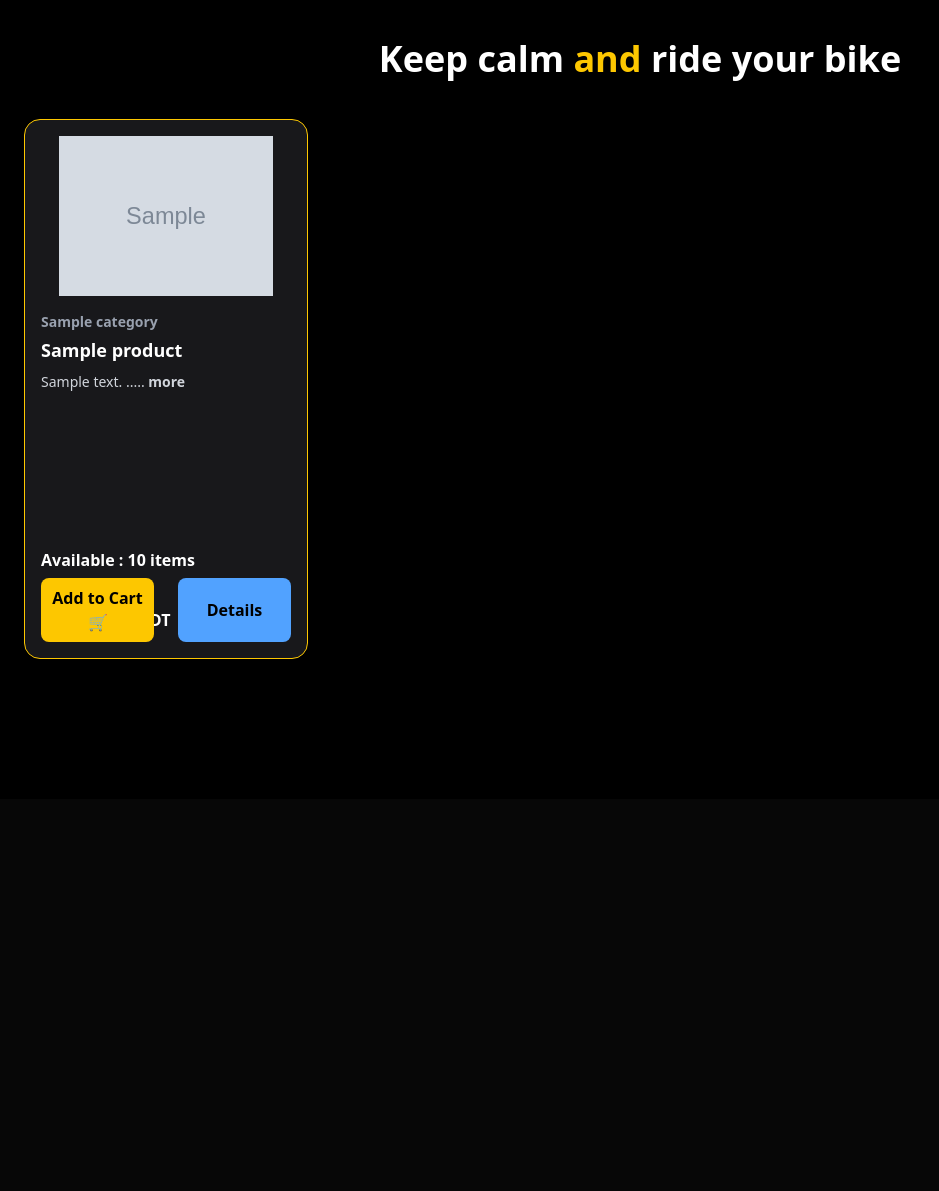
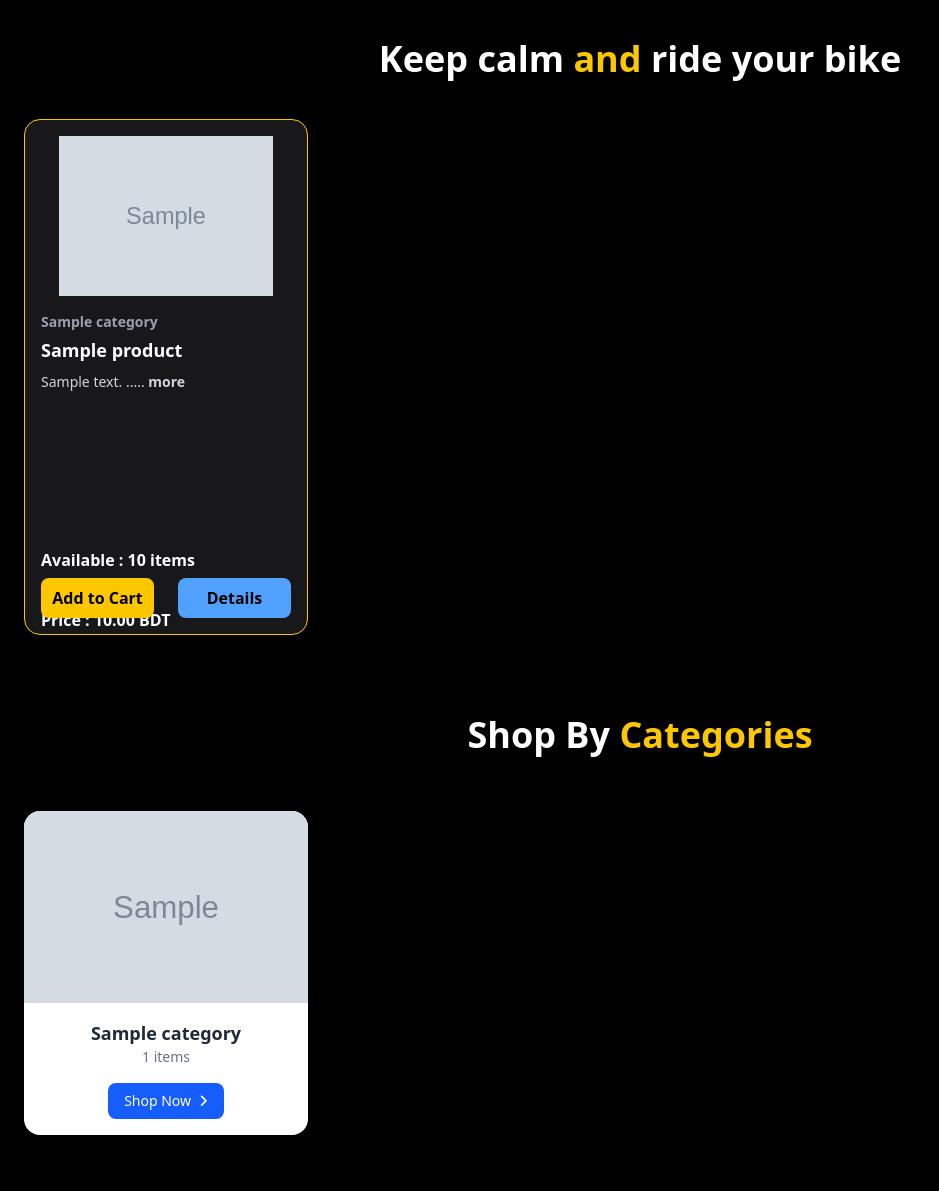
Before and after one commit to iahiaimon/Django__E-Commrece-Site, a Django app: page / in a window 1280 px wide. Shown: the part 449-1640 px from the top of the page, without its empty margins (0-939 px from the left). Before the commit the page ends 1108 px from the top, so only its background shows below. Run offline with Django 5.2, Linux system fonts and the light colour scheme; tables that the repository leaves empty hold one stand-in row (values such as "Sample post"); grey boxes marked "Sample" are stand-in pictures.

Commit message:
Uploading

```diff
--- a/accounts/templates/base.html
+++ b/accounts/templates/base.html
@@ -13,6 +13,10 @@
     <script src="https://cdn.jsdelivr.net/npm/@tailwindcss/browser@4"></script>
 
     <script src="https://unpkg.com/flowbite@latest/dist/flowbite.min.js"></script>
+
+    <link rel="stylesheet" href="https://cdnjs.cloudflare.com/ajax/libs/font-awesome/6.7.2/css/all.min.css"
+        integrity="sha512-Evv84Mr4kqVGRNSgIGL/F/aIDqQb7xQ2vcrdIwxfjThSH8CSR7PBEakCr51Ck+w+/U6swU2Im1vVX0SVk9ABhg=="
+        crossorigin="anonymous" referrerpolicy="no-referrer" />
 
 </head>
 
@@ -46,7 +50,9 @@
 
                             <li>
                                 <a class="text-gray-500 transition hover:text-gray-500/75 dark:text-white dark:hover:text-white/75"
-                                    href="#">
+                                    href="#" type="button" data-drawer-target="drawer-right-example"
+                                    data-drawer-show="drawer-right-example" data-drawer-placement="right"
+                                    aria-controls="drawer-right-example">
                                     Cart
                                 </a>
                             </li>
@@ -95,6 +101,51 @@
                 </div>
             </div>
         </div>
+
+
+
+        <!-- Cart View Sidebar -->
+
+        <div id="drawer-right-example"
+            class="fixed top-0 right-0 z-40 h-screen p-4 overflow-y-auto transition-transform translate-x-full bg-white w-80 dark:bg-gray-800"
+            tabindex="-1" aria-labelledby="drawer-right-label">
+            <h5 id="drawer-right-label"
+                class="inline-flex items-center mb-4 text-base font-semibold text-gray-500 dark:text-gray-400"><svg
+                    class="w-4 h-4 me-2.5" aria-hidden="true" xmlns="http://www.w3.org/2000/svg" fill="currentColor"
+                    viewBox="0 0 20 20">
+                    <path
+                        d="M10 .5a9.5 9.5 0 1 0 9.5 9.5A9.51 9.51 0 0 0 10 .5ZM9.5 4a1.5 1.5 0 1 1 0 3 1.5 1.5 0 0 1 0-3ZM12 15H8a1 1 0 0 1 0-2h1v-3H8a1 1 0 0 1 0-2h2a1 1 0 0 1 1 1v4h1a1 1 0 0 1 0 2Z" />
+                </svg>Cart Items</h5>
+            <button type="button" data-drawer-hide="drawer-right-example" aria-controls="drawer-right-example"
+                class="text-gray-400 bg-transparent hover:bg-gray-200 hover:text-gray-900 rounded-lg text-sm w-8 h-8 absolute top-2.5 end-2.5 inline-flex items-center justify-center dark:hover:bg-gray-600 dark:hover:text-white">
+                <svg class="w-3 h-3" aria-hidden="true" xmlns="http://www.w3.org/2000/svg" fill="none"
+                    viewBox="0 0 14 14">
+                    <path stroke="currentColor" stroke-linecap="round" stroke-linejoin="round" stroke-width="2"
+                        d="m1 1 6 6m0 0 6 6M7 7l6-6M7 7l-6 6" />
+                </svg>
+                <span class="sr-only">Close menu</span>
+            </button>
+            <p class="mb-6 text-sm text-gray-500 dark:text-gray-400">Supercharge your hiring by taking advantage of our
+                <a href="#"
+                    class="text-blue-600 underline font-medium dark:text-blue-500 hover:no-underline">limited-time
+                    sale</a> for Flowbite Docs + Job Board. Unlimited access to over 190K top-ranked candidates and the
+                #1
+                design job board.
+            </p>
+            <div class="grid grid-cols-2 gap-4">
+                <a href="#"
+                    class="px-4 py-2 text-sm font-medium text-center text-gray-900 bg-white border border-gray-200 rounded-lg focus:outline-none hover:bg-gray-100 hover:text-blue-700 focus:z-10 focus:ring-4 focus:ring-gray-100 dark:focus:ring-gray-700 dark:bg-gray-800 dark:text-gray-400 dark:border-gray-600 dark:hover:text-white dark:hover:bg-gray-700">Learn
+                    more</a>
+                <a href="#"
+                    class="inline-flex items-center px-4 py-2 text-sm font-medium text-center text-white bg-blue-700 rounded-lg hover:bg-blue-800 focus:ring-4 focus:ring-blue-300 dark:bg-blue-600 dark:hover:bg-blue-700 focus:outline-none dark:focus:ring-blue-800">Get
+                    access <svg class="rtl:rotate-180 w-3.5 h-3.5 ms-2" aria-hidden="true"
+                        xmlns="http://www.w3.org/2000/svg" fill="none" viewBox="0 0 14 10">
+                        <path stroke="currentColor" stroke-linecap="round" stroke-linejoin="round" stroke-width="2"
+                            d="M1 5h12m0 0L9 1m4 4L9 9" />
+                    </svg></a>
+            </div>
+        </div>
+
     </header>
 
     <main>
--- a/products/templates/home.html
+++ b/products/templates/home.html
@@ -81,7 +81,7 @@
     </div>
 
 
-    <div class="bg-black min-h-screen py-10 px-6 text-white font-sans">
+    <div class="bg-black py-10 px-6 text-white font-sans">
         <h1 class="text-4xl font-bold text-center mb-10">
             <span class="text-white">Keep calm</span> <span class="text-yellow-400">and</span> ride your bike
         </h1>
@@ -96,7 +96,7 @@
                 <!-- Product Image -->
                 {% if products.product_image.first %}
                 <img src="{{ products.product_image.first.image.url }}" alt="{{ products.name }}"
-                    class="w-full h-40 object-contain mb-3" />
+                    class="w-full h-40 object-contain mb-3 hover:scale-105" />
                 {% else %}
                 <div class="w-full h-40 bg-gray-700 flex items-center justify-center text-gray-300">No Image</div>
                 {% endif %}
@@ -118,13 +118,13 @@
 
                 <div class="card_button flex justify-between gap-6">
 
-                    <button
+                    <a href=""
                         class="bg-yellow-400 text-black font-semibold w-full mt-3 py-2 rounded-lg hover:bg-yellow-600 flex justify-center items-center gap-2">
-                        Add to Cart 🛒
-                    </button>
+                        Add to Cart
+                    </a>
 
                     <button
-                        class="bg-blue-400 text-black font-semibold w-full mt-3 py-2 rounded-lg hover:bg-blur-600 flex justify-center items-center gap-2">
+                        class="bg-blue-400 text-black font-semibold w-full mt-3 py-2 rounded-lg hover:bg-blue-500 flex justify-center items-center gap-2">
                         Details
                     </button>
                 </div>
@@ -135,6 +135,44 @@
 
         </div>
     </div>
+
+
+    <div class="categories bg-black py-10 px-6 text-white font-sans">
+        <h1 class="text-4xl font-bold text-center mb-10">
+            <span class="text-white">Shop By </span> <span class="text-yellow-400">Categories</span>
+        </h1>
+
+        <div class="flex flex-wrap -mx-4">
+            {% for category in categories %}
+            <div class="w-full md:w-1/3 lg:w-1/4 p-4">
+                <div
+                    class="bg-white rounded-2xl shadow-md overflow-hidden hover:shadow-lg transition-shadow duration-300">
+
+                    <!-- Image -->
+                    <a href="{% url 'category_products' category.slug %}">
+                        <img loading="lazy" src="{{ category.image.url }}" alt="{{ category.name }}"
+                            class="w-full h-48 object-cover transition-transform duration-300 hover:scale-105">
+                    </a>
+
+                    <!-- Text -->
+                    <div class="p-4 text-center">
+                        <h4 class="text-lg font-semibold text-gray-800">{{ category.name }}</h4>
+                        <h6 class="text-sm text-gray-500 mb-4">{{ category.product_count }} items</h6>
+
+                        <!-- Shop Button -->
+                        <a href="{% url 'category_products' category.slug %}"
+                            class="inline-flex items-center justify-center px-4 py-2 bg-blue-600 text-white text-sm font-medium rounded-lg hover:bg-blue-700 transition-colors duration-300">
+                            <span>Shop Now</span>
+                            <i class="fas fa-angle-right ml-2"></i>
+                        </a>
+                    </div>
+                </div>
+            </div>
+            {% endfor %}
+        </div>
+
+    </div>
+
 </div>
 
 {% endblock %}
--- a/products/urls.py
+++ b/products/urls.py
@@ -3,5 +3,11 @@ from . import views
 
 
 urlpatterns = [
-    path('' , views.home , name="home")
+    path('' , views.home , name="home"),
+    # path('cart/' , views.cart_view , name="cart_view"),
+    # path('add-to-cart/<int:product_id>/', views.add_to_cart, name='add_to_cart')
+
+    path('category/<slug:slug>/', views.category_products, name='category_products')
+
+
 ]
--- a/products/views.py
+++ b/products/views.py
@@ -1,23 +1,69 @@
-from django.shortcuts import render
+from django.shortcuts import render, redirect, get_object_or_404
 from django.db.models import Count
 from django.conf import settings
+from django.contrib import messages
+from django.contrib.auth.decorators import login_required
+from django.core.paginator import Paginator
 
 from .models import product
 from .forms import productForm
 
 
-from .models import category , product , product_image , review
+from .models import category, product, product_image, review
+
 # Create your views here.
 
 
 def home(request):
     products = product.objects.all()
-    categories = category.objects.annotate(product_count = Count(product))
+    categories = category.objects.annotate(product_count=Count('products'))
 
     contex = {
-        'categories': categories,
+        "categories": categories,
         "MEDIA_URL": settings.MEDIA_URL,
-        "product":products
+        "product": products,
+    }
+    return render(request, "home.html", context=contex)
 
+
+def category_products(request, category_slug):
+    category = get_object_or_404(category, slug=category_slug)
+
+    products = product.objects.filter(category=category)
+
+    paginator = Paginator(products, 6)
+    page = request.GET.get("page")
+    paged_products = paginator.get_page(page)
+
+    context = {
+        "products": paged_products,
+        "category": category,
     }
-    return render(request, 'home.html' , context=contex )
+    return render(request, "category.html", context)
+
+
+# def add_to_cart(request , product_id):
+#     product = get_object_or_404.get(product , id=product_id)
+#     cart = request.session.get('cart', {})
+
+#     if str(product_id) in cart:
+#         cart[str(product_id)]['quantity'] += 1
+#     else:
+#         cart[str(product_id)] = {
+#             'product_image': product.product_image,
+#             'name': product.name,
+#             'price': str(product.price),
+#             'quantity': 1
+#         }
+
+#     request.session['cart'] = cart
+#     return redirect('cart_view')
+
+
+# def cart_view(request):
+#     cart = request.session.get('cart', {})
+#     return render(request, 'cart.html', {'cart': cart})
+
+
+# def cart_view(request):
+#     return render (request , "cart.html")
```
Also changed, not shown: products/templates/category.html (added, +9 -0 lines), static/js/home.js (+38 -3 lines), products/templates/cart.html (added).
